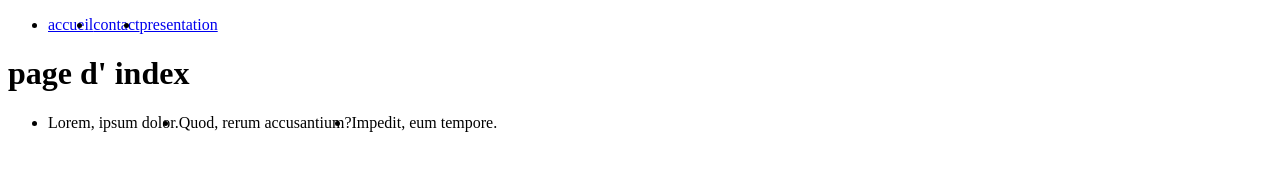
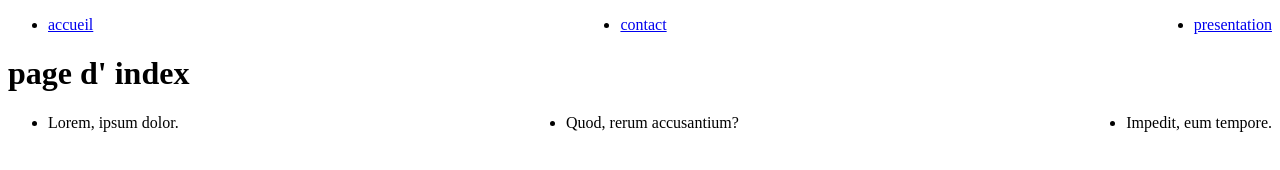
Before and after one commit to benjam5/decouverte, a plain HTML site: page index.html in a window 1280 px wide. Drawn offline with Linux system fonts and the light colour scheme.

Commit message:
ajout css

```diff
--- a/index.html
+++ b/index.html
@@ -7,7 +7,7 @@
     <title>Document</title>
     <style>
         ul{display:flex;
-        justify-content:space_between;}
+        justify-content:space-between;}
 
     </style>
 </head>
```
Also changed, not shown: contact.html (+10 -0 lines).
